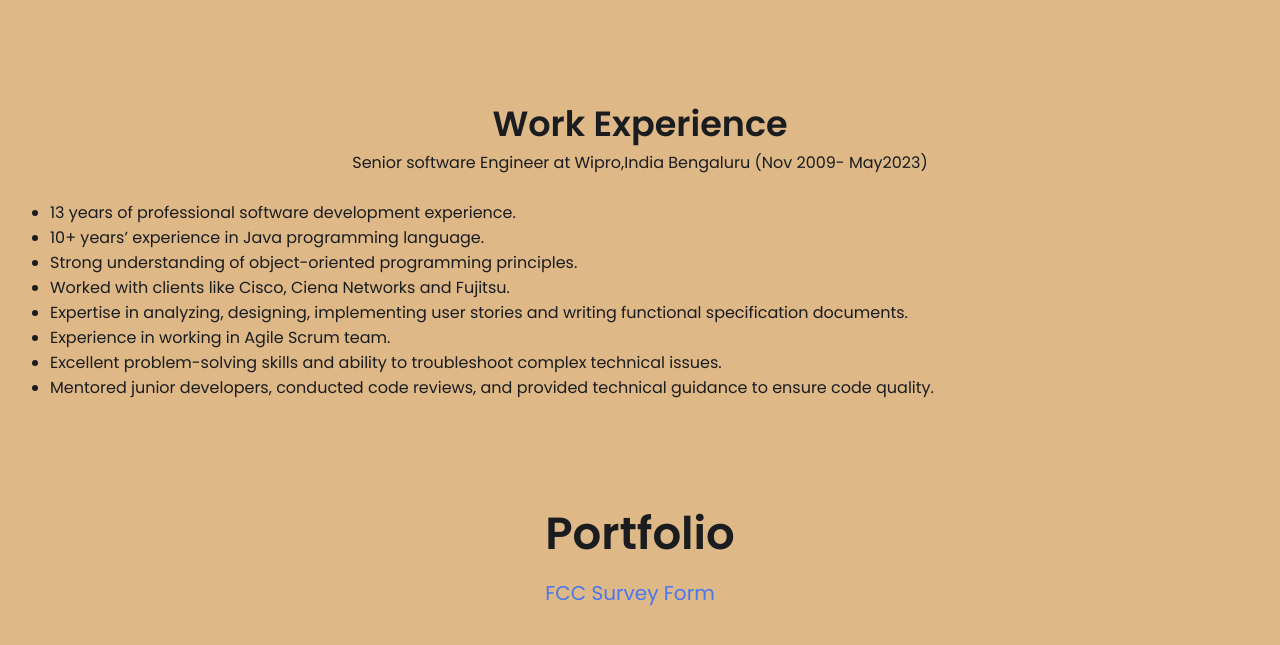
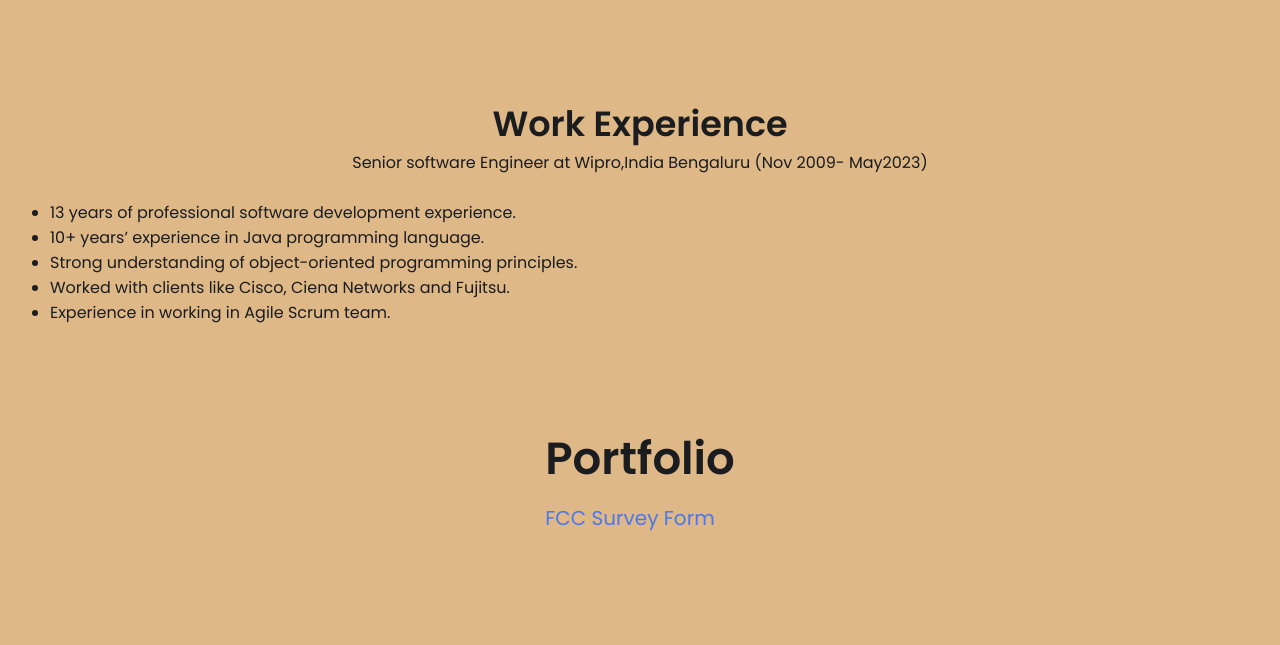
Before and after one commit to jymahar/hackyourfuture, a plain HTML site: page index.html in a window 1280 px wide. Shown: the part 727-1372 px from the top of the page. After the commit the page ends 1309 px from the top, so only its background shows below. Drawn offline with Linux system fonts and the light colour scheme.

Commit message:
Update index.html

```diff
--- a/index.html
+++ b/index.html
@@ -112,10 +112,7 @@
                   </li>
                   <li> Strong understanding of object-oriented programming principles.  </li>
                   <li>Worked with clients like Cisco, Ciena Networks and Fujitsu.</li>
-                  <li>Expertise in analyzing, designing, implementing user stories and writing functional specification documents.</li>
                   <li>Experience in working in Agile Scrum team.</li>
-                  <li>Excellent problem-solving skills and ability to troubleshoot complex technical issues.</li>
-                  <li>Mentored junior developers, conducted code reviews, and provided technical guidance to ensure code quality.</li>
             </ul>
         </div>
           </div>
```
